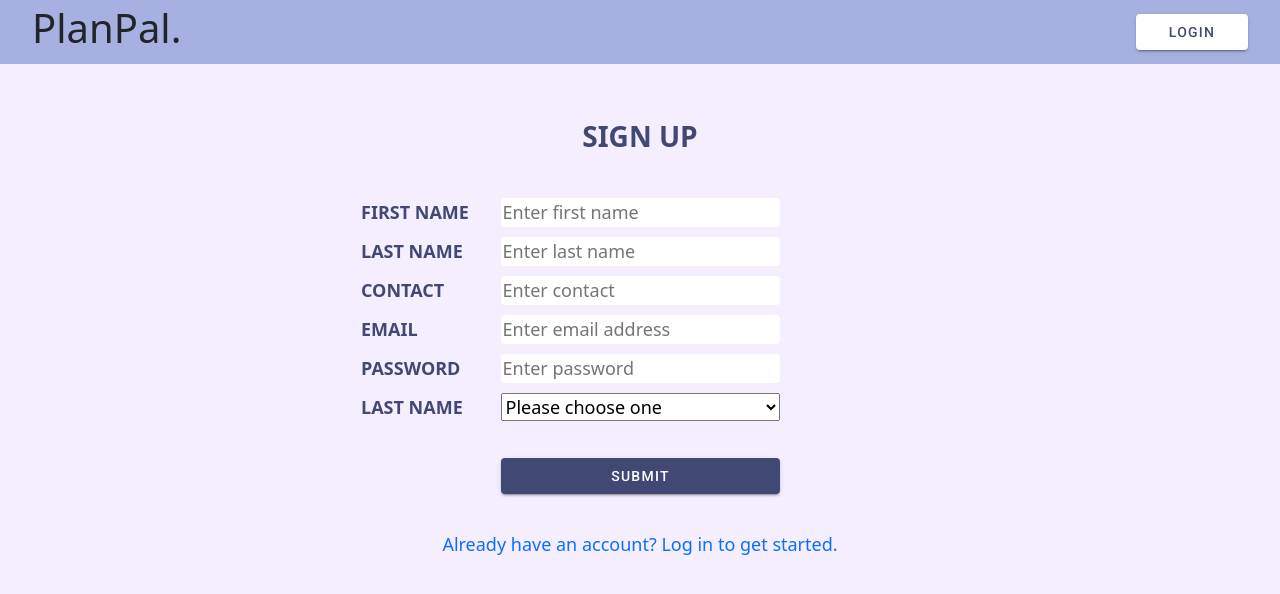
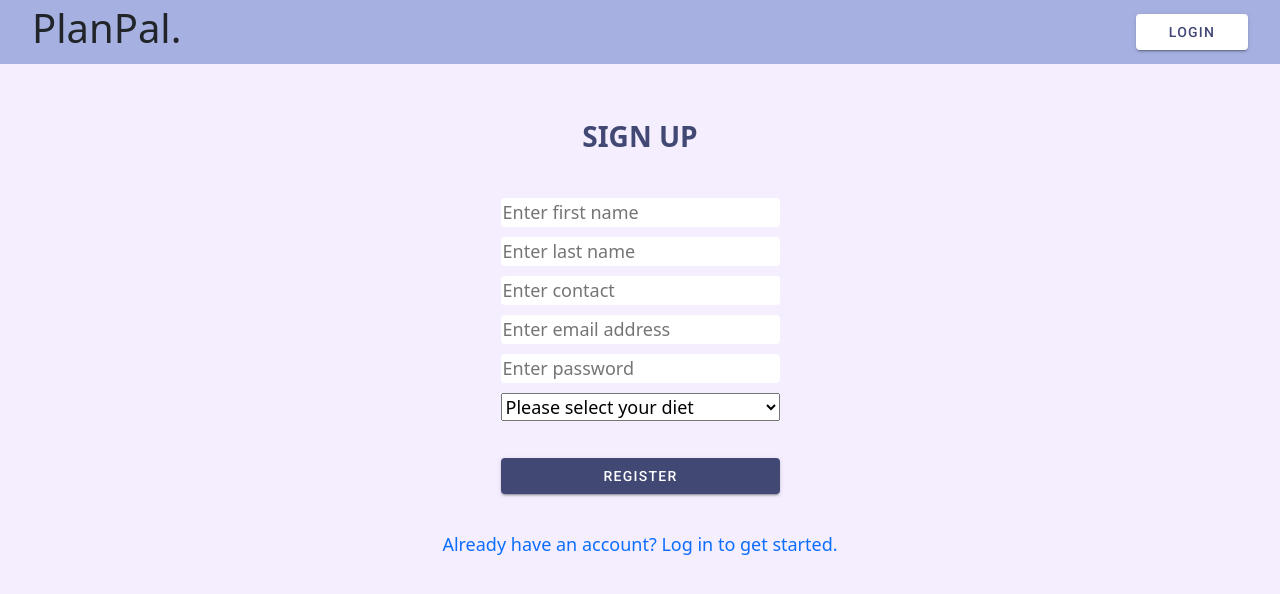
Before and after one commit to samanthatan01/PlanPal, a React (Vite) app in the folder Frontend/: page /register in a window 1280 px wide. Shown: the top 594 px of the page. Built offline with nearby package versions, Linux system fonts and the light colour scheme.

Commit message:
Update Register.jsx

```diff
--- a/Frontend/src/pages/Register.jsx
+++ b/Frontend/src/pages/Register.jsx
@@ -1,8 +1,42 @@
-import React from "react";
+import React, { useState } from "react";
 import styles from "../components/Auth.module.css";
 import { NavLink, useNavigate } from "react-router-dom";
+import useFetch from "../hooks/useFetch";
 
 const Register = () => {
+  const fetchData = useFetch();
+  const navigate = useNavigate();
+  const [firstName, setFirstName] = useState("");
+  const [lastName, setLastName] = useState("");
+  const [contact, setContact] = useState("");
+  const [email, setEmail] = useState("");
+  const [password, setPassword] = useState("");
+  const [diet, setDiet] = useState("");
+
+  const registerUser = async () => {
+    const res = await fetchData("/auth/register", "PUT", {
+      first_name: firstName,
+      last_name: lastName,
+      contact: contact,
+      email: email,
+      password: password,
+      diet: diet,
+    });
+
+    if (res.ok) {
+      setFirstName("");
+      setLastName("");
+      setContact("");
+      setEmail("");
+      setPassword("");
+      setDiet("");
+      alert("Registered! Please proceed to login.");
+      navigate("/login");
+    } else {
+      alert(JSON.stringify(res.data));
+    }
+  };
+
   return (
     <>
       <div className="container">
@@ -11,43 +45,69 @@ const Register = () => {
           <h3>Sign Up</h3>
           <br />
           <div className={`${styles.fields}`}>
-            <label className="col-md-3">FIRST NAME</label>
+            <label className="col-md-3"></label>
 
-            <input className="col-sm-6" placeholder="Enter first name"></input>
+            <input
+              className="col-sm-6"
+              placeholder="Enter first name"
+              value={firstName}
+              onChange={(e) => setFirstName(e.target.value)}
+            ></input>
           </div>
 
           <div className={`${styles.fields}`}>
-            <label className="col-md-3">LAST NAME</label>
+            <label className="col-md-3"></label>
 
-            <input className="col-sm-6" placeholder="Enter last name"></input>
+            <input
+              className="col-sm-6"
+              placeholder="Enter last name"
+              value={lastName}
+              onChange={(e) => setLastName(e.target.value)}
+            ></input>
           </div>
 
           <div className={`${styles.fields}`}>
-            <label className="col-md-3">CONTACT</label>
+            <label className="col-md-3"></label>
 
-            <input className="col-sm-6" placeholder="Enter contact"></input>
+            <input
+              className="col-sm-6"
+              placeholder="Enter contact"
+              value={contact}
+              onChange={(e) => setContact(e.target.value)}
+            ></input>
           </div>
 
           <div className={`${styles.fields}`}>
-            <label className="col-md-3">EMAIL</label>
+            <label className="col-md-3"></label>
 
             <input
               className="col-sm-6"
               placeholder="Enter email address"
+              value={email}
+              onChange={(e) => setEmail(e.target.value)}
             ></input>
           </div>
 
           <div className={`${styles.fields}`}>
-            <label className="col-sm-3">PASSWORD</label>
+            <label className="col-sm-3"></label>
 
-            <input className="col-sm-6" placeholder="Enter password"></input>
+            <input
+              className="col-sm-6"
+              placeholder="Enter password"
+              value={password}
+              onChange={(e) => setPassword(e.target.value)}
+            ></input>
           </div>
 
           <div className={`${styles.fields}`}>
-            <label className="col-md-3">LAST NAME</label>
+            <label className="col-md-3"></label>
 
-            <select className="col-sm-6">
-              <option>Please choose one</option>
+            <select
+              className="col-sm-6"
+              value={diet}
+              onChange={(e) => setDiet(e.target.value)}
+            >
+              <option>Please select your diet</option>
               <option>NONE</option>
               <option>VEGETARIAN</option>
               <option>HALAL</option>
@@ -58,13 +118,12 @@ const Register = () => {
 
           <div className={`${styles.fields}`}>
             <label className="col-sm-3"></label>
-            <NavLink
-              style={{ textDecoration: "none", borderBottom: "none" }}
-              className={(navData) => (navData.isActive ? styles.active : "")}
-              to="/dashboard"
+            <button
+              className={`col-sm-6 ${styles.Button}`}
+              onClick={() => registerUser()}
             >
-              <button className={`col-sm-6 ${styles.Button}`}>Submit</button>
-            </NavLink>
+              Register
+            </button>
           </div>
 
           <br />
@@ -79,6 +138,7 @@ const Register = () => {
               </label>
             </NavLink>
           </div>
+
           <br />
         </div>
         <div className="col-md-3"></div>
```
